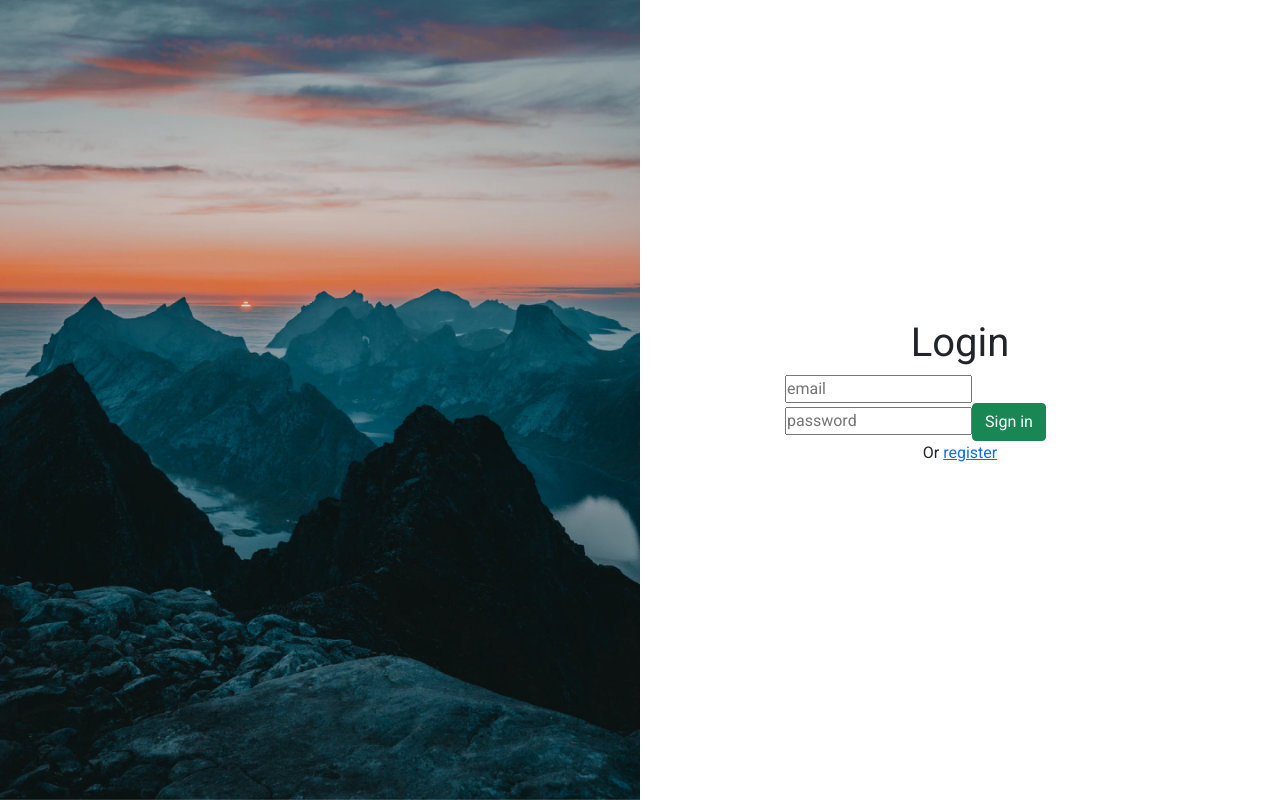
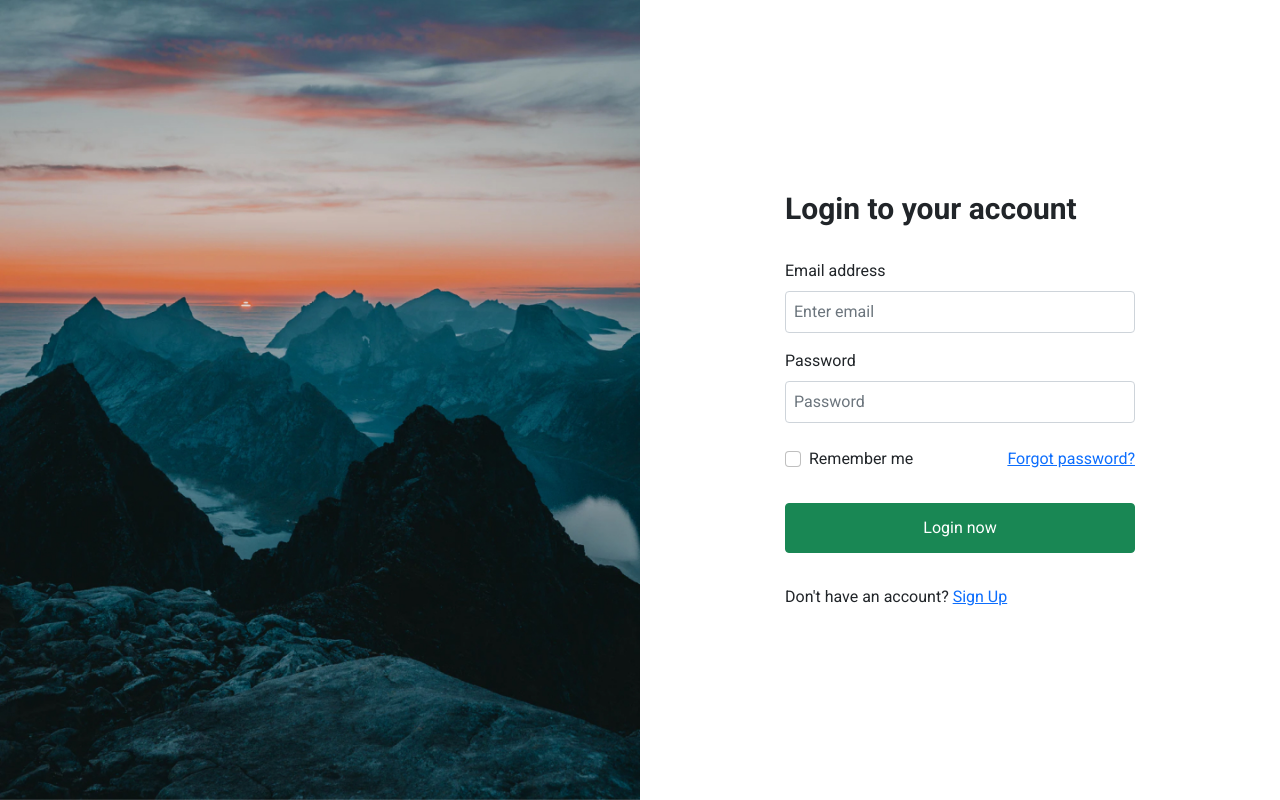
Before and after one commit to LiquidDemAn/Authentication-Firebase, a React (Create React App) app: page /login in a window 1280 px wide. Built offline with nearby package versions, Linux system fonts and the light colour scheme; no server answers.

Commit message:
created disign for form

```diff
--- /dev/null
+++ b/src/components/form/form.scss
@@ -0,0 +1,35 @@
+.form__title {
+	font-weight: bold;
+	font-size: 30px;
+	margin-bottom: 2rem;
+}
+
+.form-group {
+	margin-bottom: 1rem;
+}
+
+.form-group__control {
+	padding: 0.5rem;
+}
+
+.form__btn {
+	width: 100%;
+	margin: 1rem 0;
+	padding: 0.75rem;
+}
+
+.form-settings {
+	display: flex;
+	justify-content: space-between;
+	margin: 1.5rem 0 0.5rem;
+}
+
+.form-settings__remember {
+	display: flex;
+	column-gap: 0.5rem;
+	cursor: pointer;
+}
+
+.form__btn {
+	margin-bottom: 2rem;
+}
--- a/src/components/form/form.tsx
+++ b/src/components/form/form.tsx
@@ -1,30 +1,71 @@
+import './form.scss';
 import { useRef } from 'react';
 import { Button, Form } from 'react-bootstrap';
 
 type Props = {
-	title: string;
+	formId: 'login' | 'register';
+	title?: string;
+	btnName: string;
 	handleClick: (email: string, password: string) => void;
 };
 
-export const FormComponent = ({ title, handleClick }: Props) => {
+export const FormComponent = ({
+	formId,
+	title,
+	btnName,
+	handleClick,
+}: Props) => {
 	const emailRef = useRef<HTMLInputElement | null>(null);
 	const passwordRef = useRef<HTMLInputElement | null>(null);
 
 	return (
 		<Form>
-			<input type='email' ref={emailRef} placeholder='email' required />
-			<input
-				type='password'
-				ref={passwordRef}
-				placeholder='password'
-				required
-			/>
-			<Button variant='success'
+			{title && <h2 className='form__title'>{title}</h2>}
+
+			<Form.Group className='form-group' controlId='formEmail'>
+				<Form.Label>Email address</Form.Label>
+				<Form.Control
+					className='form-group__control'
+					type='email'
+					ref={emailRef}
+					placeholder='Enter email'
+					required
+				/>
+			</Form.Group>
+			<Form.Group className='form-group' controlId='formPassword'>
+				<Form.Label>Password</Form.Label>
+				<Form.Control
+					className='form-group__control'
+					type='password'
+					ref={passwordRef}
+					placeholder='Password'
+					required
+				/>
+			</Form.Group>
+
+			{formId === 'login' && (
+				<div className='form-settings'>
+					<Form.Group
+						className='form-settings__remember'
+						controlId='formRemeber'
+					>
+						<Form.Check type='checkbox' />
+						<Form.Label>Remember me</Form.Label>
+					</Form.Group>
+					<a className='form-settings__forgot' href='/'>
+						Forgot password?
+					</a>
+				</div>
+			)}
+
+			<Button
+				className='form__btn'
+				variant='success'
 				onClick={() =>
 					handleClick(emailRef.current!.value, passwordRef.current!.value)
 				}
 			>
-				{title}
+				{btnName}
 			</Button>
 		</Form>
 	);
--- a/src/components/wrapper/wrapper.scss
+++ b/src/components/wrapper/wrapper.scss
@@ -16,11 +16,10 @@
 }
 
 .wrapper__content {
-    display: flex;
-    flex-direction: column;
-    justify-content: center;
-    align-items: center;
-    align-content: center;
-	max-width: 350px;
-    margin: 0 auto;
+	display: flex;
+	flex-direction: column;
+	justify-content: center;
+	align-content: center;
+	width: 350px;
+	margin: 0 auto;
 }
--- a/src/pages/login-page/login-page.tsx
+++ b/src/pages/login-page/login-page.tsx
@@ -35,13 +35,15 @@ export const LoginPage = () => {
 
 	return (
 		<Wrapper>
-			<h1>Login</h1>
-
-			<FormComponent title='Sign in' handleClick={handleLogin} />
-
-			<p>
-				Or <Link to='/register'>register</Link>
-			</p>
+			<FormComponent
+				formId='login'
+				title='Login to your account'
+				btnName='Login now'
+				handleClick={handleLogin}
+			/>
+			<span>
+				Don't have an account? <Link to='/register'>Sign Up</Link>
+			</span>
 		</Wrapper>
 	);
 };
--- a/src/pages/register-page/register-page.tsx
+++ b/src/pages/register-page/register-page.tsx
@@ -34,9 +34,12 @@ export const RegisterPage = () => {
 
 	return (
 		<>
-			<h1>Register</h1>
-
-			<FormComponent title='Sign up' handleClick={handleRegister} />
+			<FormComponent
+				title='Register'
+				formId='register'
+				btnName='Sign up'
+				handleClick={handleRegister}
+			/>
 
 			<p>
 				Alreadey have an account? <Link to='/login'>Sign In</Link>
```
